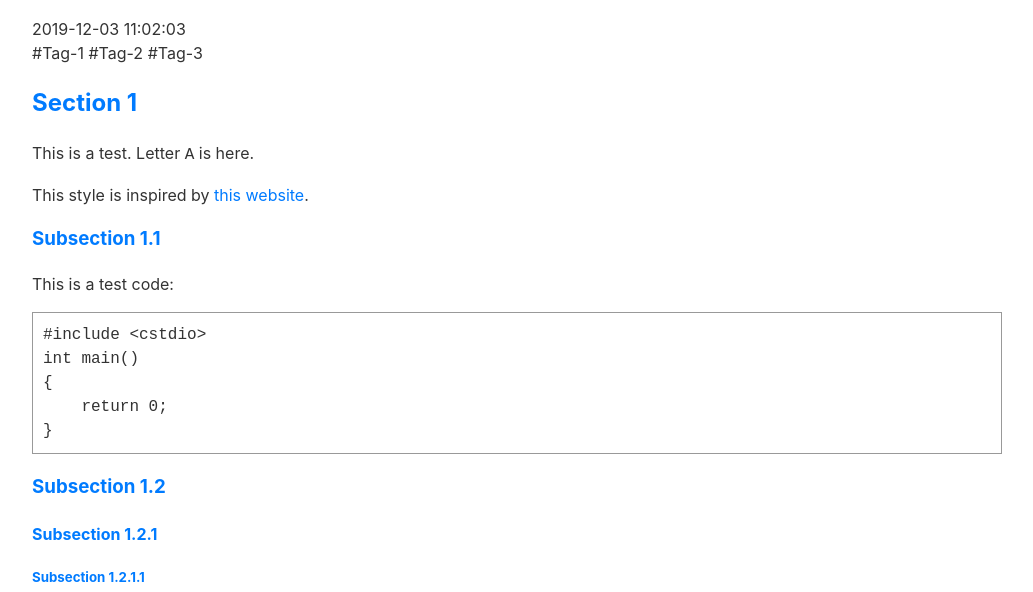
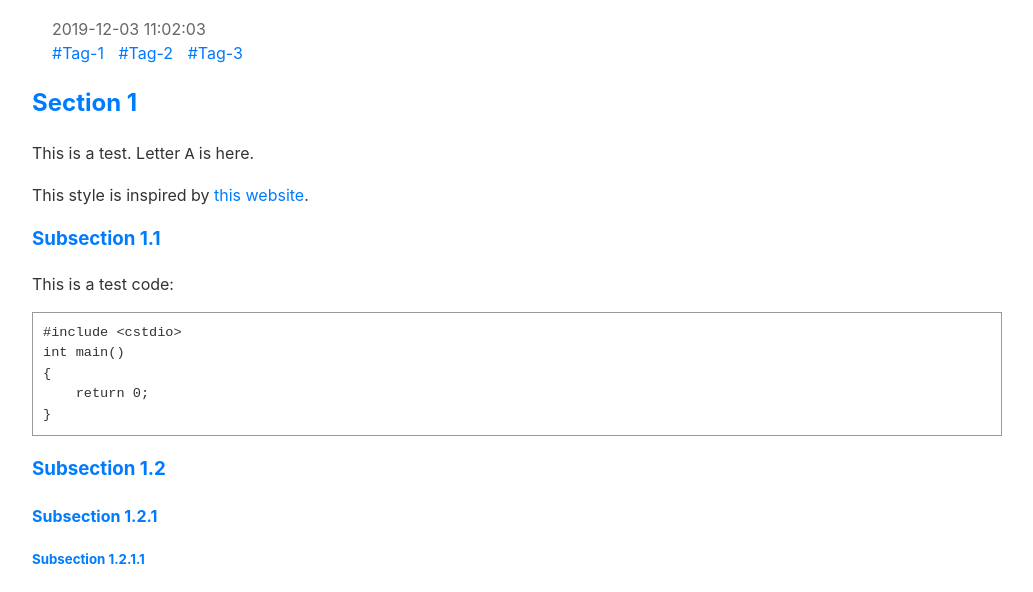
Before and after one commit to yanlinlin82/webpage-templates, a plain HTML site: page simple-style/index.html in a window 1280 px wide. Shown: the part 207-799 px from the top of the page, without its empty margins (123-1156 px from the left). Drawn offline with Linux system fonts and the light colour scheme.

Commit message:
Update styles.

```diff
--- a/simple-style/index.html
+++ b/simple-style/index.html
@@ -54,11 +54,6 @@
         align-items: flex-start;
       }
 
-      header > div, nav {
-        flex-direction: column;
-        align-items: flex-start;
-      }
-
       nav a {
         margin-left: 0;
         margin-top: 5px;
@@ -72,11 +67,12 @@
       margin-top: 20px;
     }
 
-    .content {
-      margin-top: 20px;
-    }
-
-    h1, h2, h3, h4, h5, h6 {
+    h1,
+    h2,
+    h3,
+    h4,
+    h5,
+    h6 {
       color: var(--primary-color);
     }
 
@@ -94,9 +90,11 @@
       width: 100%;
       margin-top: 20px;
       border-collapse: collapse;
+      font-size: 0.85rem;
     }
 
-    th, td {
+    th,
+    td {
       text-align: left;
       padding: 8px;
       border: 1px solid var(--border-color);
@@ -107,10 +105,25 @@
       border: 1px solid var(--border-color);
       display: block;
       margin-top: 10px;
+      font-size: 0.85rem;
     }
 
     code {
       display: inline-block;
+    }
+
+    .meta {
+      padding: 0 20px;
+      color: #666;
+    }
+
+    .tag {
+      display: inline-block;
+      margin-right: 10px;
+    }
+
+    .content {
+      margin-top: 20px;
     }
   </style>
   <link rel="icon" href="/favicon.ico" type="image/x-icon">
@@ -134,11 +147,11 @@
       <h1>Article Title</h1>
     </div>
     <div>
-      <div><span>2019-12-03 11:02:03</span></div>
-      <div>
-        <span>#Tag-1</a></span>
-        <span>#Tag-2</a></span>
-        <span>#Tag-3</a></span>
+      <div class="meta"><span>2019-12-03 11:02:03</span></div>
+      <div class="meta">
+        <span class="tag"><a href="#">#Tag-1</a></span>
+        <span class="tag"><a href="#">#Tag-2</a></span>
+        <span class="tag"><a href="#">#Tag-3</a></span>
       </div>
     </div>
     <div>
```
